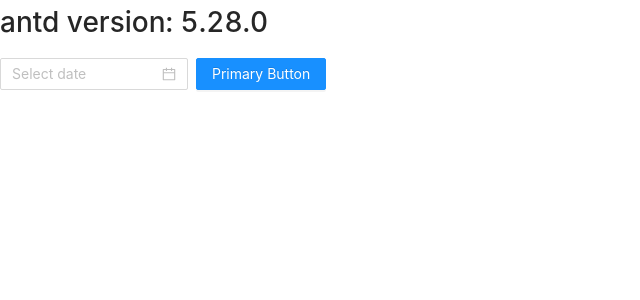
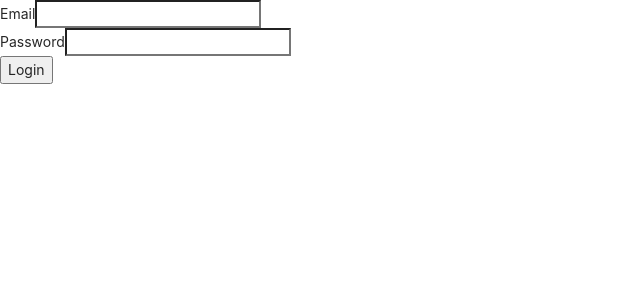
Before and after one commit to romulomblabs/react-boilerplate, a React (Create React App) app: page / in a window 1280 px wide. Shown: the top 300 px of the page, without its empty margins (0-640 px from the left). Built offline with nearby package versions, Linux system fonts and the light colour scheme.

Commit message:
feat: config redux-toolkit

```diff
--- a/src/App.tsx
+++ b/src/App.tsx
@@ -1,16 +1,12 @@
-import { Button, DatePicker, Space, version } from "antd";
+import Login from "./pages/Login/Login";
 
 import "antd/dist/reset.css";
 
 function App() {
   return (
-    <div>
-      <h1>antd version: {version}</h1>
-      <Space>
-        <DatePicker />
-        <Button type="primary">Primary Button</Button>
-      </Space>
-    </div>
+    <>
+      <Login />
+    </>
   );
 }
 
--- /dev/null
+++ b/src/features/auth/authActions.ts
@@ -0,0 +1,34 @@
+import { createAsyncThunk } from "@reduxjs/toolkit";
+import axios from "axios";
+
+const backendURL = "http://localhost:5000";
+
+interface LoginData {
+  primaryDocument: string;
+  password: string;
+}
+
+export const auth = createAsyncThunk(
+  "auth/auth",
+  async (credentials: LoginData, thunkAPI) => {
+    const { rejectWithValue } = thunkAPI;
+    try {
+      const response = await axios.post(`${backendURL}/auth`, credentials);
+      return response;
+    } catch (error) {
+      return rejectWithValue(error);
+    }
+  }
+);
+
+export const logout = createAsyncThunk(
+  "auth/logout",
+  async (credentials, { rejectWithValue }) => {
+    try {
+      return true;
+    } catch (error: any) {
+      const { stack, message } = error;
+      return rejectWithValue({ stack, message });
+    }
+  }
+);
--- /dev/null
+++ b/src/features/auth/authSlice.ts
@@ -0,0 +1,72 @@
+/* eslint-disable @typescript-eslint/no-explicit-any */
+import { createSlice, PayloadAction } from "@reduxjs/toolkit";
+
+import { auth } from "./authActions";
+
+interface LoginState {
+  loading: boolean;
+  userInfo: object | null;
+  error: any | null;
+  userToken: string | null;
+  isAuthenticated: boolean;
+  success: boolean;
+}
+
+const initialState = {
+  loading: false,
+  userInfo: null,
+  userToken: null,
+  error: null,
+  success: false,
+  isAuthenticated: false,
+} as LoginState;
+
+const authSlice = createSlice({
+  name: "auth",
+  initialState,
+  reducers: {
+    loginSuccess: (
+      state: LoginState,
+      action: PayloadAction<{ token: string; user: object }>
+    ) => {
+      state.userToken = action.payload.token;
+      state.userInfo = action.payload.user;
+      state.isAuthenticated = true;
+    },
+    loginError: (state, action: PayloadAction<string>) => {
+      state.error = action.payload;
+    },
+    registerSuccess: (state, action: PayloadAction<{ token: string; user: object }>) => {
+      state.userToken = action.payload.token;
+      state.userInfo = action.payload.user;
+      state.isAuthenticated = true;
+    },
+    registerError: (state, action: PayloadAction<string>) => {
+      state.error = action.payload;
+    },
+    logoutSuccess: state => {
+      state.userToken = null;
+      state.userInfo = null;
+      state.isAuthenticated = false;
+    },
+  },
+  extraReducers(builder) {
+    builder
+      .addCase(auth.pending, (state, action) => {
+        state.loading = true;
+      })
+      .addCase(auth.fulfilled, (state, action: PayloadAction<any>) => {
+        state.loading = false;
+        state.success = true;
+        state.userToken = action.payload;
+      })
+      .addCase(auth.rejected, (state, action: PayloadAction<any>) => {
+        state.error = action.payload;
+      });
+  },
+});
+
+export const { loginSuccess, loginError, registerSuccess, registerError, logoutSuccess } =
+  authSlice.actions;
+
+export default authSlice.reducer;
--- /dev/null
+++ b/src/hooks/useTypedSelector.ts
@@ -0,0 +1,8 @@
+import type { TypedUseSelectorHook } from "react-redux";
+// eslint-disable-next-line no-duplicate-imports
+import { useDispatch, useSelector } from "react-redux";
+
+import type { AppDispatch, RootState } from "../store";
+
+export const useAppDispatch: () => AppDispatch = useDispatch;
+export const useAppSelector: TypedUseSelectorHook<RootState> = useSelector;
--- a/src/index.tsx
+++ b/src/index.tsx
@@ -1,11 +1,15 @@
 import React from "react";
 import ReactDOM from "react-dom/client";
+import { Provider } from "react-redux";
 
 import App from "./App";
+import store from "./store";
 
 const root = ReactDOM.createRoot(document.getElementById("root") as HTMLElement);
 root.render(
   <React.StrictMode>
-    <App />
+    <Provider store={store}>
+      <App />
+    </Provider>
   </React.StrictMode>
 );
--- /dev/null
+++ b/src/pages/Login/Login.tsx
@@ -0,0 +1,55 @@
+import { useForm } from "react-hook-form";
+
+import { auth } from "../../features/auth/authActions";
+import { useAppDispatch, useAppSelector } from "../../hooks/useTypedSelector";
+
+function Login() {
+  const dispatch = useAppDispatch();
+
+  const { loading } = useAppSelector(state => state.auth);
+
+  interface LoginData {
+    primaryDocument: string;
+    password: string;
+    recaptchaToken: string;
+  }
+
+  const submitForm = (data: LoginData | any) => {
+    data.recaptchaToken =
+      "03AFY_a8WdK5Bc241DUULDTAdtw-dOkY8tr6-Kcnxj-IKjDd9UxrOHYVU9gP_XjRFaFR6F1AVVbB2_UEmOIhOwiTxoMO6B2YCBpH56fOcHythQyR0I1cyzgv5QIO3A33QBh4NTES89Bl3LUmxcfDNN5-cgaGbw2vtiwNtBA7OLDDHUDsj0WEceNom-0dMCoREU8GRrqDS67IP0cQMbLGWsa5cnpggyoY2O2R5BTtK_4Mn5arEl75K37gdwUQPnGGL5-PvhvzSp-HKMK99gSlULBWWcxYTU4IsBa6zvzxc4O41aM3GnnWnYF1mgFFQ43sydsg7U1jKpQQUL3N-rvDLXtwfo8Mko2lySbWlseKKb1Dsvj7q-O-fBkGwuyevMZyYLv6xOvEf_mb4gbyqdzmgKy393LpgO03APkFDv-4svUuj4c3YEN-x4TAN0vFr_BXz7H8YXu3CLR3CGgClw4ElyaKrJ6k_UqQoAl_UBcJviXIXT1fPrg8egy_hO2ITVKoyWRVyGqJXbRi_j8JjUqzbcMMl5UlyStqUq7CWxmfS-6LkTtA54ErEfzp7brgSFPQYvA_52lXMVmkyP0VLYbb7K9FVHzvS5LHjoIg";
+    data.primaryDocument = data.primaryDocument.replaceAll(".", "").replaceAll("-", "");
+    dispatch(auth(data));
+  };
+
+  const { register, handleSubmit } = useForm();
+
+  return (
+    <div>
+      <form onSubmit={handleSubmit(submitForm)}>
+        <div className="form-group">
+          <label htmlFor="email">Email</label>
+          <input
+            type="text"
+            className="form-input"
+            {...register("primaryDocument")}
+            required
+          />
+        </div>
+        <div className="form-group">
+          <label htmlFor="password">Password</label>
+          <input
+            type="password"
+            className="form-input"
+            {...register("password")}
+            required
+          />
+        </div>
+        <button type="submit" className="button" disabled={loading}>
+          {loading ? "loading" : "Login"}
+        </button>
+      </form>
+    </div>
+  );
+}
+
+export default Login;
--- /dev/null
+++ b/src/store.ts
@@ -0,0 +1,13 @@
+import { configureStore } from "@reduxjs/toolkit";
+
+import authReducer from "./features/auth/authSlice";
+
+const store = configureStore({
+  reducer: { auth: authReducer },
+});
+
+export type RootState = ReturnType<typeof store.getState>;
+
+export type AppDispatch = typeof store.dispatch;
+
+export default store;
```
Also changed, not shown: package.json (+8 -1 lines), 1 other file (tests, documents, lock files or other folders).
